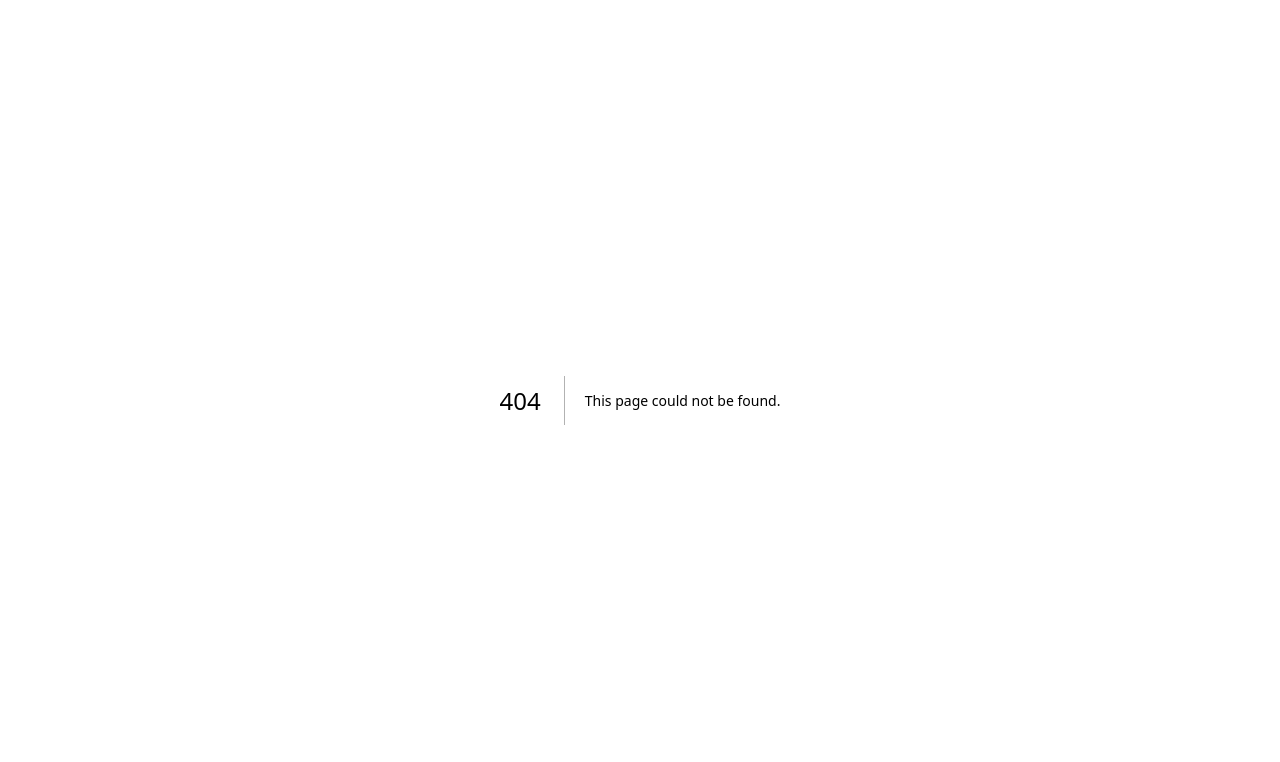
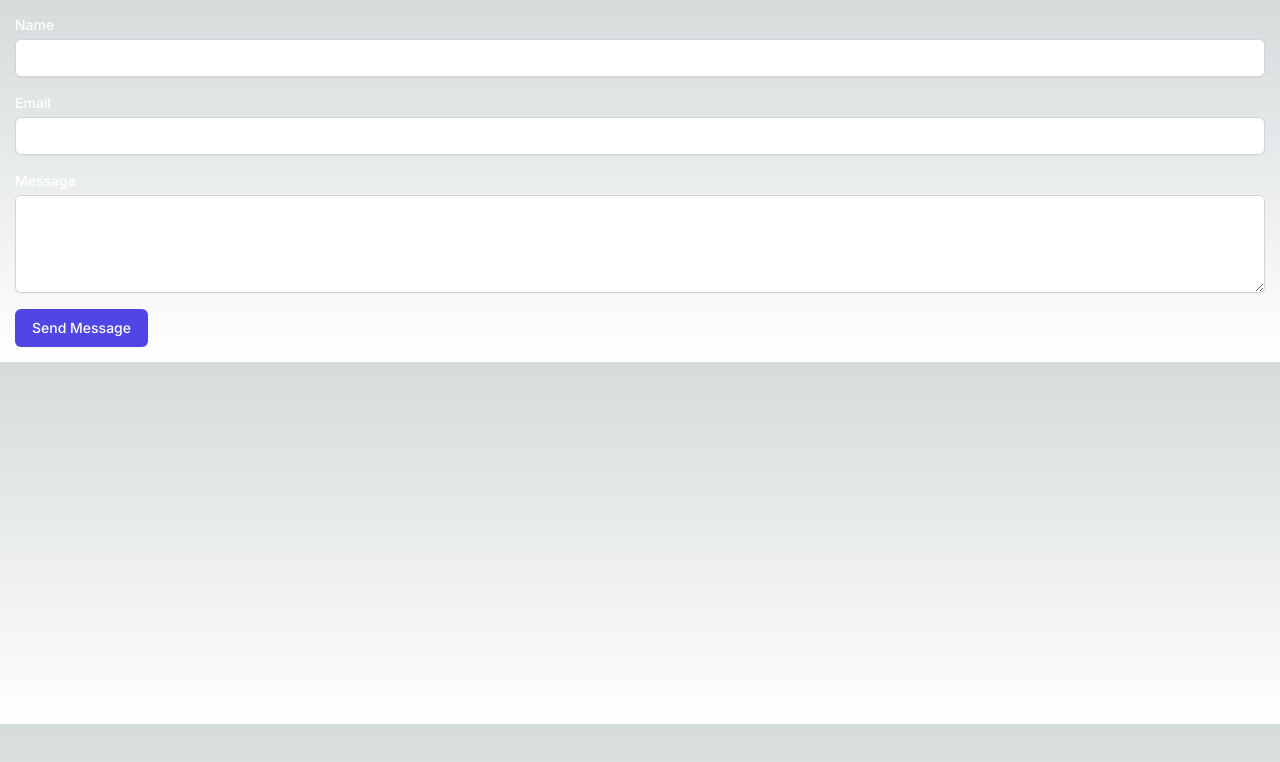
Before and after one commit to golf-sarawut/nextjs-code-examples, a Next.js app: page /hydration3 in a window 1280 px wide. Before the commit this address had no page. Shown: the top 762 px of the page. Built offline with nearby package versions, Linux system fonts and the light colour scheme.

Commit message:
add hydration error examples.

```diff
--- /dev/null
+++ b/app/hydration2/page.tsx
@@ -0,0 +1,9 @@
+export default function Page() {
+  return (
+    <div>
+        <p>
+        This is a paragraph with a <div>div inside</div> which is not allowed in HTML.
+        </p>
+    </div>
+  );
+}
--- /dev/null
+++ b/app/hydration3/page.tsx
@@ -0,0 +1,92 @@
+"use client";
+import { ChangeEvent, FormEvent, useEffect, useState } from "react";
+
+export default function ContactForm() {
+  const [formData, setFormData] = useState({
+    name: "",
+    email: "",
+    message: "",
+  });
+
+  const [isLoad, setIsLoad] = useState(false);
+
+  useEffect(() => {
+    setIsLoad(true);
+  }, []);
+
+  const handleChange = (
+    e: ChangeEvent<HTMLInputElement> | ChangeEvent<HTMLTextAreaElement>
+  ) => {
+    const { name, value } = e.target;
+    setFormData({ ...formData, [name]: value });
+  };
+
+  const handleSubmit = (e: FormEvent<HTMLFormElement>) => {
+    e.preventDefault();
+    // Handle form submission logic here
+    console.log(formData);
+  };
+
+  return (
+    <div className="p-[15px]">
+      <form onSubmit={handleSubmit} className="space-y-4">
+        <div>
+          <label
+            htmlFor="name"
+            className="block text-sm font-medium text-white"
+          >
+            Name
+          </label>
+          <input
+            type="text"
+            name="name"
+            id="name"
+            value={formData.name}
+            onChange={handleChange}
+            className="mt-1 block w-full px-3 py-2 border border-gray-300 rounded-md shadow-sm focus:outline-none focus:ring-indigo-500 focus:border-indigo-500 sm:text-sm"
+          />
+        </div>
+        <div>
+          <label
+            htmlFor="email"
+            className="block text-sm font-medium text-white"
+          >
+            Email
+          </label>
+          <input
+            type="email"
+            name="email"
+            id="email"
+            value={formData.email}
+            onChange={handleChange}
+            className="mt-1 block w-full px-3 py-2 border border-gray-300 rounded-md shadow-sm focus:outline-none focus:ring-indigo-500 focus:border-indigo-500 sm:text-sm"
+          />
+        </div>
+        <div>
+          <label
+            htmlFor="message"
+            className="block text-sm font-medium text-white"
+          >
+            Message
+          </label>
+          <textarea
+            name="message"
+            id="message"
+            value={formData.message}
+            onChange={handleChange}
+            rows={4}
+            className="mt-1 block w-full px-3 py-2 border border-gray-300 rounded-md shadow-sm focus:outline-none focus:ring-indigo-500 focus:border-indigo-500 sm:text-sm"
+          ></textarea>
+        </div>
+        <div>
+          <button
+            type="submit"
+            className="inline-flex justify-center py-2 px-4 border border-transparent shadow-sm text-sm font-medium rounded-md text-white bg-indigo-600 hover:bg-indigo-700 focus:outline-none focus:ring-2 focus:ring-offset-2 focus:ring-indigo-500"
+          >
+            Send Message
+          </button>
+        </div>
+      </form>
+    </div>
+  );
+}
```
Also changed, not shown: app/hydration3/image.png (added), app/hydration3/readme.md (added).
